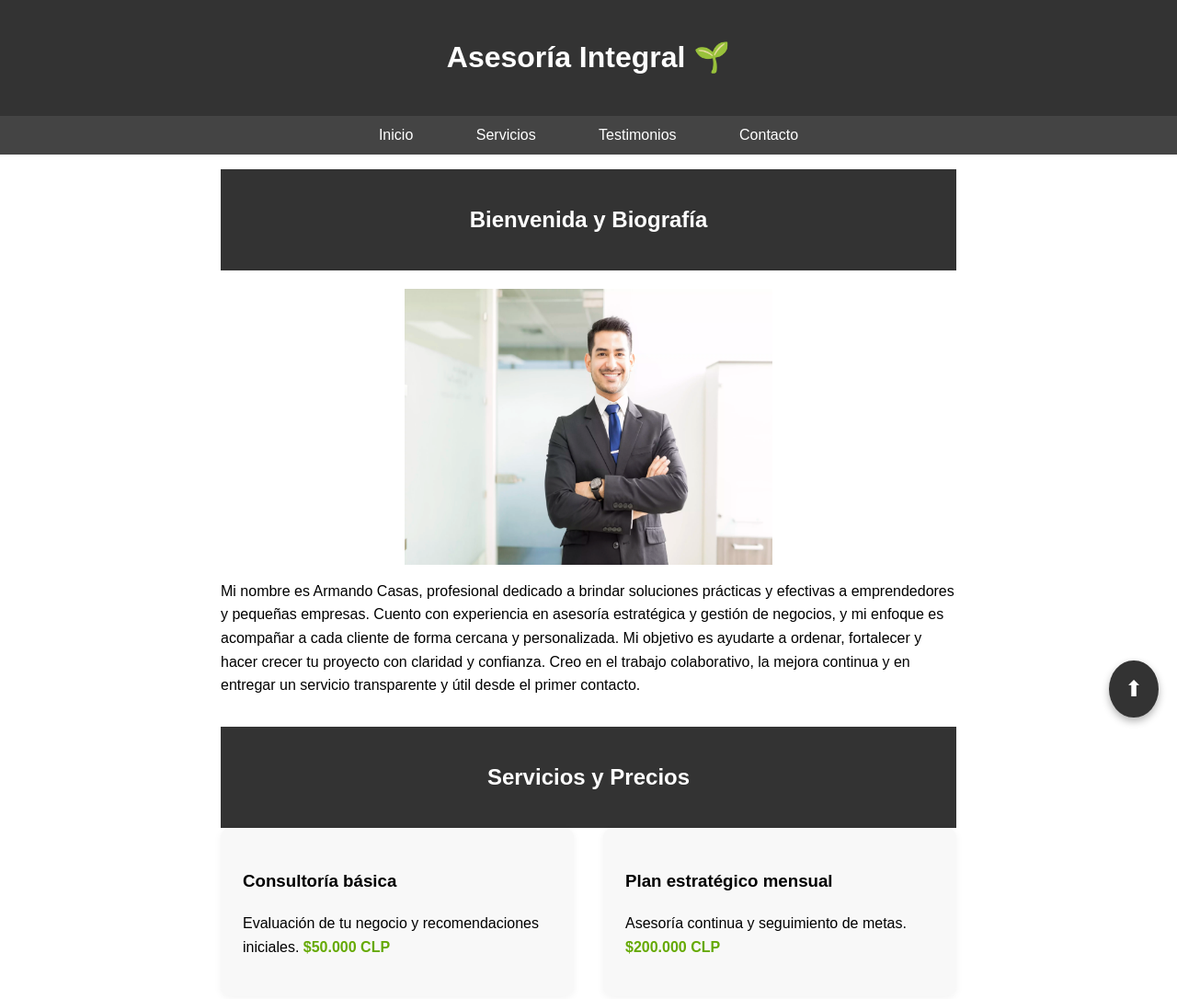
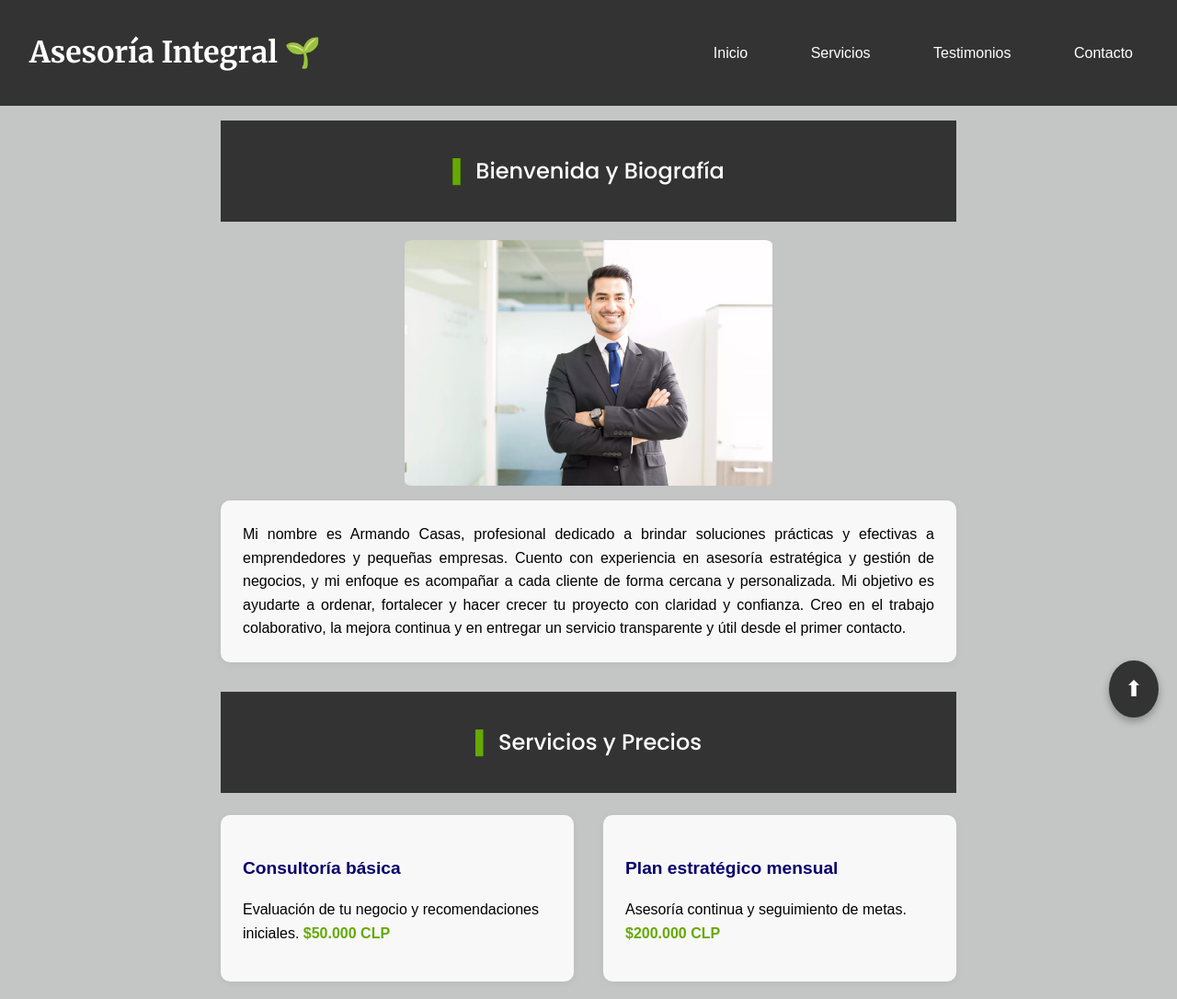
Before and after one commit to cristobvl14/Pagina-Servicios-Profesionales, a plain HTML site: page index.html in a window 1280 px wide. Shown: the top 1086 px of the page at 92% size. Drawn offline with Linux system fonts and the light colour scheme.

Commit message:
Evaluación Numero 3: Implementación CSS

```diff
--- a/index.html
+++ b/index.html
@@ -7,44 +7,42 @@
   <meta name="description" content="Servicios profesionales personalizados para tu negocio.">
   <link rel="stylesheet" href="styles.css">
   <link rel="icon" href="imagenes/consulta.png" type="image/png">
-
+  <link rel="preconnect" href="https://fonts.googleapis.com">
+  <link rel="preconnect" href="https://fonts.gstatic.com" crossorigin>
+  <link href="https://fonts.googleapis.com/css2?family=Merriweather:wght@700&family=Poppins:wght@500&display=swap" rel="stylesheet">
   <title>Servicios Profesionales</title>
-
 </head>
 
 <body>
-  <!-- Encabezado principal del sitio -->
+  <div class="header-nav-bar">
     <header id="header">
       <h1>Asesoría Integral 🌱</h1>
     </header>
-
-  <!-- Barra de navegación para acceder a las diferentes secciones de la página -->
     <nav>
       <a href="#bienvenida">Inicio</a>
       <a href="#servicios">Servicios</a>
       <a href="#testimonios">Testimonios</a>
       <a href="#contacto">Contacto</a>
     </nav>
+  </div>
 
   <main>
-    <!-- Sección de bienvenida y biografía-->
     <section id="bienvenida">
       <header>
         <h2>Bienvenida y Biografía</h2>
       </header>
       <div class="fotogerente">
-        <img src="/imagenes/gerente.webp" alt="Foto de Armando Casas (Dueño de la Empresa)" width="400" height="300">
+        <img src="imagenes/gerente.webp" alt="Foto de Armando Casas (Dueño de la Empresa)" width="400" height="300">
       </div>
-      <p> Mi nombre es Armando Casas, profesional dedicado a brindar soluciones prácticas y efectivas a emprendedores y
+      <p class="parrafobiografia">
+        Mi nombre es Armando Casas, profesional dedicado a brindar soluciones prácticas y efectivas a emprendedores y
         pequeñas empresas. Cuento con experiencia en asesoría estratégica y gestión de negocios, y mi enfoque es
         acompañar a cada cliente de forma cercana y personalizada. Mi objetivo es ayudarte a ordenar, fortalecer y hacer
         crecer tu proyecto con claridad y confianza. Creo en el trabajo colaborativo, la mejora continua y en entregar
         un servicio transparente y útil desde el primer contacto.
-
       </p>
     </section>
 
-    <!-- Sección que describe los servicios ofrecidos y sus precios -->
     <section id="servicios">
       <header>
         <h2>Servicios y Precios</h2>
@@ -61,7 +59,6 @@
       </div>
     </section>
 
-    <!-- Sección de testimonios de clientes -->
     <section id="testimonios">
       <header>
         <h2>Testimonios de Clientes</h2>
@@ -104,21 +101,17 @@
       </div>
     </section>
 
-    <!-- Sección de contacto con formulario para que los usuarios envíen mensajes -->
     <section id="contacto">
       <header>
         <h2>Formulario de Contacto</h2>
       </header>
       <form>
-        <!-- Campo para ingresar el nombre del usuario -->
         <label for="nombre">Nombre:</label>
         <input type="text" id="nombre" name="nombre" required minlength="5">
 
-        <!-- Campo para ingresar el correo electrónico del usuario -->
         <label for="email">Correo Electrónico:</label>
         <input type="email" id="email" name="email" required>
 
-        <!-- Selector para elegir el servicio de interés -->
         <label for="servicio">Servicio de interés:</label>
         <select id="servicio" name="servicio" required>
           <option value="">Seleccione uno</option>
@@ -126,21 +119,17 @@
           <option value="estrategico">Plan estratégico mensual</option>
         </select>
 
-        <!-- Área de texto para que el usuario escriba su mensaje -->
         <label for="mensaje">Mensaje:</label>
         <textarea id="mensaje" name="mensaje" rows="5" required minlength="5"></textarea>
 
-        <!-- Botón para enviar el formulario -->
         <button type="submit">Enviar</button>
       </form>
     </section>
   </main>
 
-  <!-- Pie de página con derechos de autor -->
   <footer>
     <p>&copy; 2025 Armando Casas. Todos los derechos reservados.</p>
   </footer>
   <a href="#header" id="btnVolverArriba" title="Volver arriba">⬆</a>
-
 </body>
 </html>
--- a/styles.css
+++ b/styles.css
@@ -1,111 +1,97 @@
+/* Comportamiento de scroll */
 html {
   scroll-behavior: smooth;
 }
 
+/* Estilo base */
 body {
-    font-family: Arial, sans-serif;
-    margin: 0; padding: 0;
-    line-height: 1.6;
+  font-family: Arial, sans-serif;
+  margin: 0;
+  padding: 0;
+  line-height: 1.6;
+  background-color: #a0a1a19c;
 }
 
-header, footer {
-    background-color: #333;
-    color: white;
-    padding: 1em;
-    text-align: center;
+/* Encabezado y navegación */
+.header-nav-bar {
+  display: flex;
+  align-items: center;
+  justify-content: space-between;
+  background-color: #333;
+  padding: 1em;
 }
 
-strong{
-    color: #65a903;
+.header-nav-bar h1 {
+  font-family: 'Merriweather', serif;
+  color: white;
+  margin: 0;
+  font-size: 2rem;
 }
-nav a {
+
+.header-nav-bar nav a {
   color: white;
   margin: 0 1em;
   text-decoration: none;
   padding: 0.5em 1em;
   transition: color 0.3s ease, transform 0.3s ease;
+  font-size: 1rem;
 }
 
-nav a:hover {
-  color: #ffcc00;
+.header-nav-bar nav a:hover {
+  color: #65a903;
   transform: scale(1.1);
 }
 
-
-nav {
-    background-color: #444;
-    padding: 0.5em;
-    text-align: center;
+/* Encabezado y pie de página */
+header, footer {
+  background-color: #333;
+  color: white;
+  padding: 1em;
+  text-align: center;
 }
 
-
-main {
-    padding: 1em;
-    max-width: 800px;
-    margin: auto;
+header h1 {
+  font-family: 'Merriweather', serif;
 }
 
+/* Contenido principal */
+main {
+  padding: 1em;
+  max-width: 800px;
+  margin: auto;
+}
+.parrafobiografia {
+  background: #f8f8f8;
+  padding: 1.5rem;
+  border-radius: 10px;
+  box-shadow: 0 2px 8px rgba(0,0,0,0.05);
+  text-align: justify;
+}
 section {
-    margin-bottom: 2em;
+  margin-bottom: 2em;
 }
 
-form label {
-    display: block;
-    margin-top: 1em;
+/* Tipografía destacada */
+strong {
+  color: #65a903;
 }
 
-form input, form textarea, form select, form button {
-    width: 100%;
-    padding: 0.5em;
-    margin-top: 0.3em;
+/* Imagen gerente centrada */
+.fotogerente {
+  display: flex;
+  justify-content: center;
+  align-items: center;
+  margin-top: 20px;
 }
 
-form button {
-    background-color: #333;
-    color: white;
-    border: none;
-    cursor: pointer;
+.fotogerente img,
+img {
+  max-width: 100%;
+  height: auto;
+  border-radius: 2%;
 }
 
-button[type="submit"] {
-  transition: background-color 0.5s ease;
-}
-
-button[type="submit"]:hover {
-  background-color: #2ecc40;
-  color: #fff;
-}
-
-#btnVolverArriba {
-  position: fixed;
-  bottom: 20px;
-  right: 20px;
-  background-color: #333;
-  color: white;
-  font-size: 1.5em;
-  padding: 0.5em 0.7em;
-  border: none;
-  border-radius: 50%;
-  text-decoration: none;
-  text-align: center;
-  z-index: 1000;
-  box-shadow: 0 4px 8px rgba(0,0,0,0.3);
-  transition: background-color 0.3s ease, transform 0.3s ease;
-}
-
-#btnVolverArriba:hover {
-  background-color: #ffcc00;
-  color: black;
-  transform: scale(1.1);
-}
-
-.fotogerente{
-    display: flex;
-    justify-content: center;
-    align-items: center;
-    margin-top: 20px;
-}
-
+/* Testimonios */
 .testimonios-grid {
   display: grid;
   grid-template-columns: repeat(auto-fit, minmax(280px, 1fr));
@@ -122,6 +108,12 @@ button[type="submit"]:hover {
   flex-direction: column;
   align-items: center;
   text-align: center;
+  transition: background-color 0.8s ease;
+}
+
+.testimonio-item:hover {
+  background: #65a903;
+  color: #fff;
 }
 
 .testimonio-foto {
@@ -133,19 +125,34 @@ button[type="submit"]:hover {
   border: 3px solid #e0e0e0;
 }
 
+/* Servicios */
 .servicios-grid {
   display: grid;
   grid-template-columns: 1fr 1fr;
   gap: 2rem;
+  margin-top: 1.5rem;
 }
 
-.servicios-grid article {
+.servicios-grid > article {
   background: #f8f8f8;
   padding: 1.5rem;
   border-radius: 10px;
   box-shadow: 0 2px 8px rgba(0,0,0,0.05);
+  transition: box-shadow 0.3s cubic-bezier(.4,2,.6,1), transform 0.3s cubic-bezier(.4,2,.6,1);
 }
 
+.servicios-grid > article:hover {
+  box-shadow: 0 12px 32px rgba(101,169,3,0.18), 0 2px 8px rgba(0,0,0,0.07);
+  transform: translateY(-16px) scale(1.03);
+}
+
+.servicios-grid > article > h3 {
+  color: #07006d;
+  font-size: 1.2rem;
+  margin-bottom: 0.5rem;
+}
+
+/* Contacto */
 #contacto {
   max-width: 600px;
   margin: 0 auto;
@@ -165,6 +172,74 @@ button[type="submit"]:hover {
   gap: 1rem;
 }
 
+form label {
+  display: block;
+  margin-top: 1em;
+}
+
+form label + input,
+form label + select,
+form label + textarea {
+  margin-top: 0.3em;
+}
+
+form input,
+form textarea,
+form select,
+form button {
+  width: 100%;
+  padding: 0.5em;
+}
+
+form button {
+  background-color: #333;
+  color: white;
+  border: none;
+  cursor: pointer;
+  transition: background-color 0.5s ease;
+}
+
+button[type="submit"]:hover {
+  background-color: #65a903;
+  color: #fff;
+}
+
+/* Títulos de sección */
+section > header h2::before {
+  content: "▌";
+  color: #65a903;
+  margin-right: 0.5rem;
+}
+
+section > header h2 {
+  font-family: "Poppins", sans-serif;
+  font-weight: 500;
+  font-style: normal;
+}
+
+/* Botón volver arriba */
+#btnVolverArriba {
+  position: fixed;
+  bottom: 20px;
+  right: 20px;
+  background-color: #333;
+  color: white;
+  font-size: 1.5em;
+  padding: 0.5em 0.7em;
+  border: none;
+  border-radius: 50%;
+  text-decoration: none;
+  box-shadow: 0 4px 8px rgba(0,0,0,0.3);
+  transition: background-color 0.3s ease, transform 0.3s ease;
+}
+
+#btnVolverArriba:hover {
+  background-color: #65a903;
+  color: black;
+  transform: scale(1.1);
+}
+
+/* Responsive */
 @media (max-width: 700px) {
   .servicios-grid {
     grid-template-columns: 1fr;
```
Lines whose indentation alone changed are shown as unchanged.
